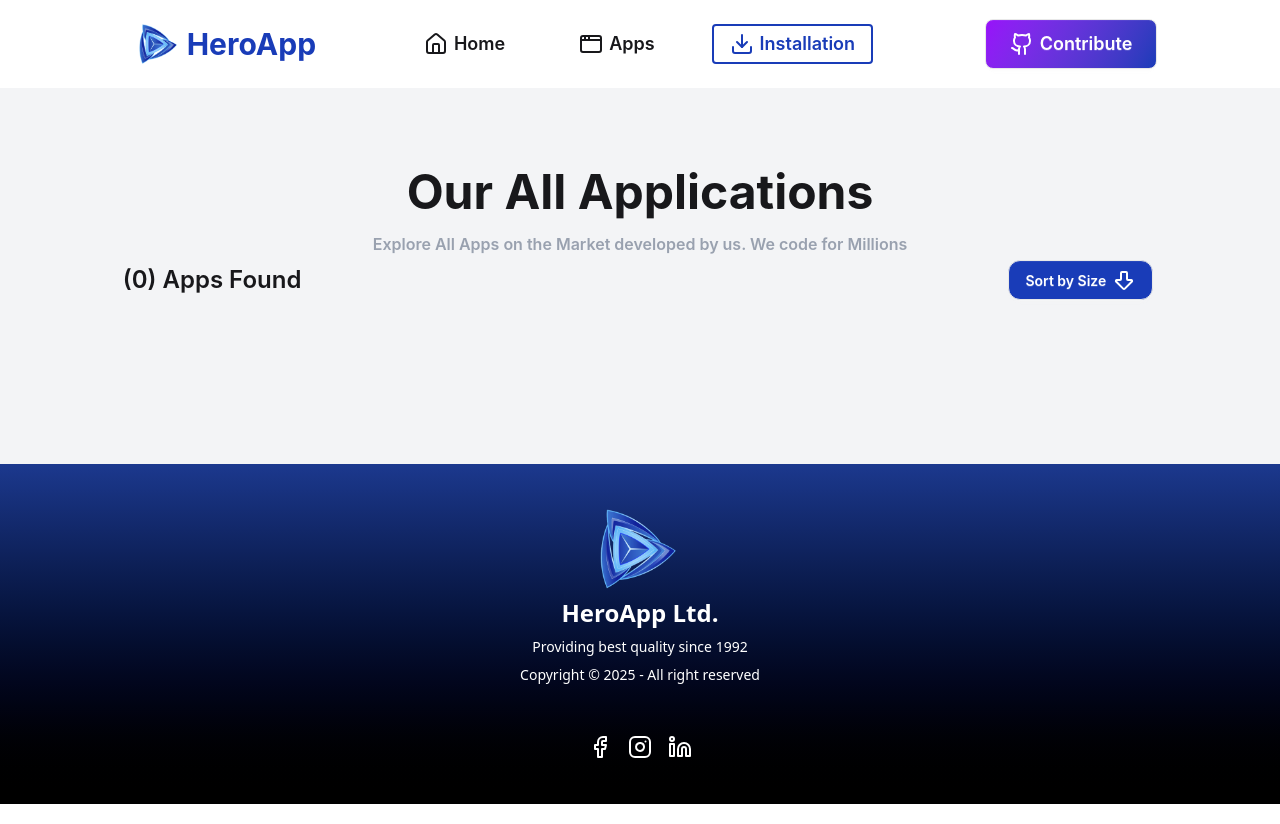
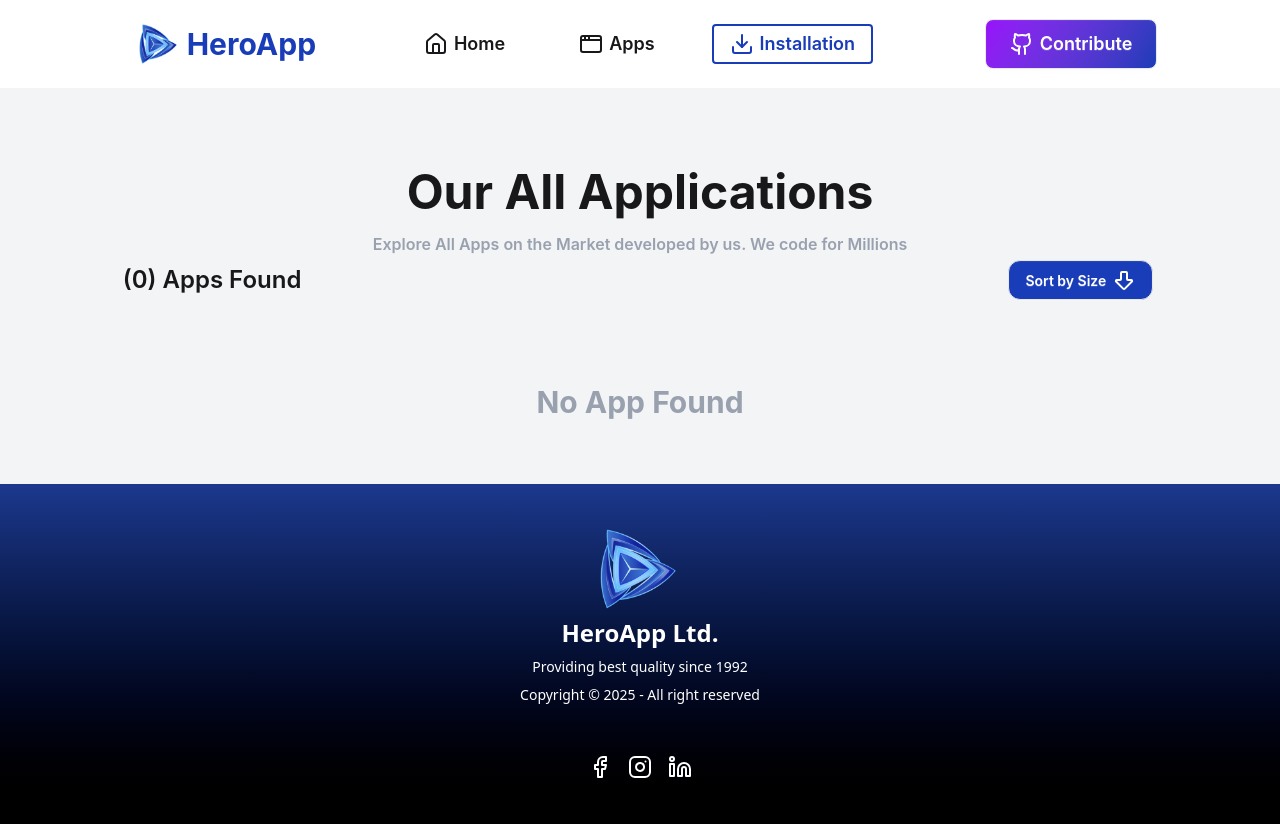
Before and after one commit to AtikHasan16/Hero-App-PHA8, a React (Vite) app: page /installation in a window 1280 px wide. Built offline with nearby package versions, Linux system fonts and the light colour scheme.

Commit message:
added No app found message

```diff
--- a/src/Pages/Installation.jsx
+++ b/src/Pages/Installation.jsx
@@ -64,7 +64,8 @@ const Installation = () => {
             </ul>
           </div>
         </div>
-        {/* Installed App  card*/}
+
+        {showInstalled.length > 0 ? (
           <div className="space-y-6 py-10">
             {showInstalled.map((installData) => (
               <InstalledCard
@@ -75,6 +76,13 @@ const Installation = () => {
               ></InstalledCard>
             ))}
           </div>
+        ) : (
+          <div className="h-[calc(100dvh-700px)]">
+            <h1 className="text-center py-20 text-3xl font-bold text-gray-400">
+              No App Found
+            </h1>
+          </div>
+        )}
       </Container>
     </div>
   );
```
Lines whose indentation alone changed are shown as unchanged.
